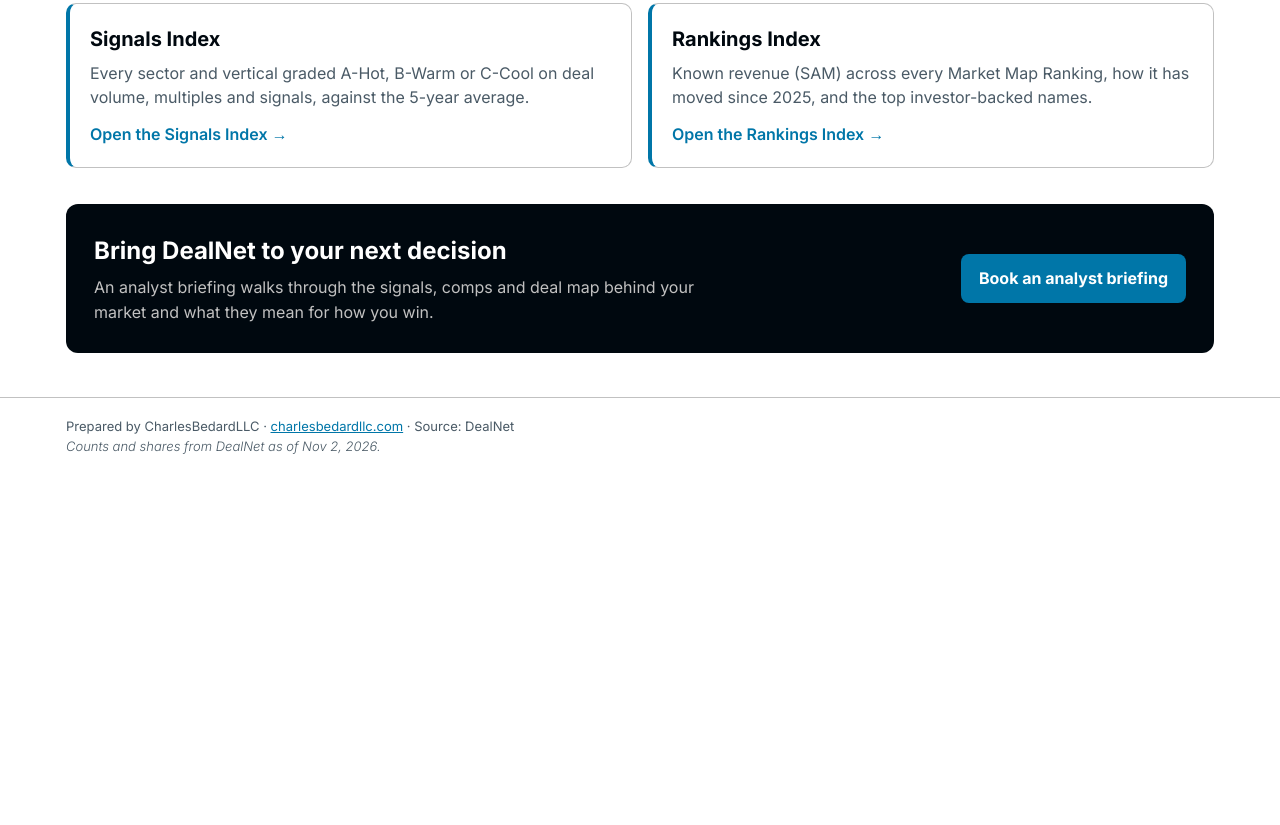
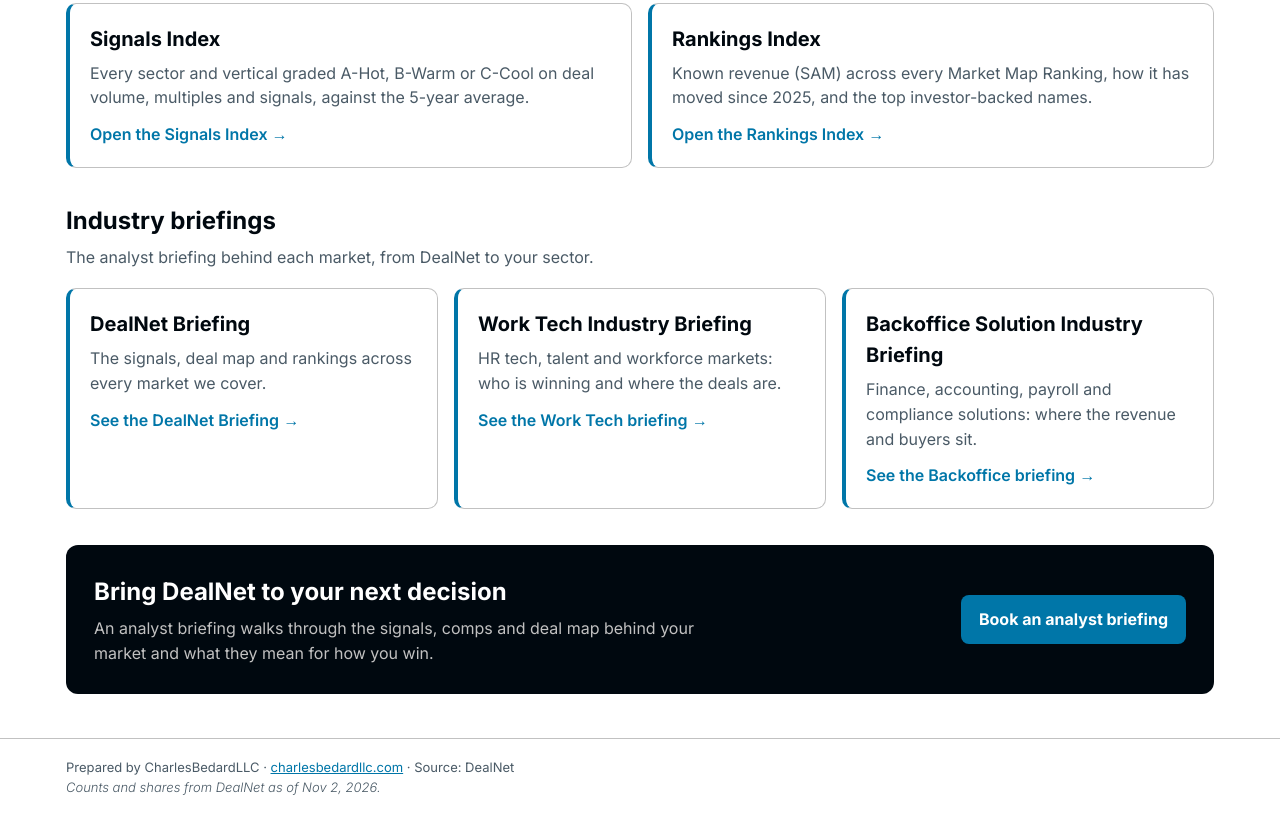
Before and after one commit to charlesbedardllc/index-site, a plain HTML site: page index.html in a window 1280 px wide. Shown: the part 2269-3094 px from the top of the page. Before the commit the page ends 2753 px from the top, so only its background shows below. Drawn offline with Linux system fonts and the light colour scheme.

Commit message:
Landing: add Industry briefings row
Three cards under Go deeper linking to the DealNet, Work Tech and
Backoffice Solution industry briefings. Existing links unchanged.

Co-Authored-By: Claude Opus 5.5 <noreply@anthropic.com>
Claude-Session: https://claude.ai/code/session_015TrPf6HGvoCN3UBuFQ23hr

```diff
--- a/index.html
+++ b/index.html
@@ -70,7 +70,8 @@ tbody tr:nth-child(even) td{background:var(--card)}
 .btn{background:#0076a8;color:#fff;text-decoration:none;font-weight:700;padding:12px 18px;border-radius:8px}
 footer{border-top:0.5px solid var(--line);margin-top:28px;padding:18px 0 28px;font-size:13px;color:var(--mut)}
 .fn{font-weight:300;font-style:italic}
-</style></head><body>
+</style><style>.cards.cards3{grid-template-columns:repeat(3,1fr)}@media(max-width:760px){.cards.cards3{grid-template-columns:1fr}}</style>
+</head><body>
 <div class="dnx-bar"><div class="dnx-in"><a class="dnx-brand" href="/"><span class="dnx-mark"><svg viewBox="0 0 24 24" width="20" height="20" fill="none" stroke="#fff" stroke-width="1.5" stroke-linecap="round" stroke-linejoin="round" aria-hidden="true"><path d="M5.5 18.5 L5.5 4.5 M5.5 18.5 L10 5.2 M5.5 18.5 L14.8 8 M5.5 18.5 L18.2 12.3 M5.5 18.5 L19.5 18.5"/><path d="M5.5 13.5 A5 5 0 0 1 10.5 18.5"/><path d="M5.5 9 A9.5 9.5 0 0 1 15 18.5"/><path d="M5.5 5 A13.5 13.5 0 0 1 19 18.5"/><circle cx="5.5" cy="18.5" r="1.5" fill="#fff" stroke="none"/><circle cx="11.8" cy="11.4" r="1.3" fill="#618b25" stroke="none"/></svg></span><span class="dnx-name">DealNet<span class="dnx-tag">M&amp;A intelligence for the market behind work</span></span></a><nav class="dnx-links" aria-label="Site"><a href="/" aria-current="page">Deals</a><a href="/signals/">Signals Index</a><a href="/rankings/">Rankings Index</a><a class="dnx-cta" href="https://www.charlesbedardllc.com/analystbriefingpreview" target="_blank" rel="noopener">Book a briefing</a></nav></div></div>
 <header class="hero"><div class="wrap">
 <span class="ed">Winter 26/27</span>
@@ -115,6 +116,13 @@ footer{border-top:0.5px solid var(--line);margin-top:28px;padding:18px 0 28px;fo
 <a class="card" href="/signals/"><h3>Signals Index</h3><p>Every sector and vertical graded A-Hot, B-Warm or C-Cool on deal volume, multiples and signals, against the 5-year average.</p><span>Open the Signals Index →</span></a>
 <a class="card" href="/rankings/"><h3>Rankings Index</h3><p>Known revenue (SAM) across every Market Map Ranking, how it has moved since 2025, and the top investor-backed names.</p><span>Open the Rankings Index →</span></a>
 </div>
+<h2 style="margin-top:34px">Industry briefings</h2>
+<p class="sub">The analyst briefing behind each market, from DealNet to your sector.</p>
+<div class="cards cards3">
+<a class="card" href="https://www.charlesbedardllc.com/dealnet-briefing" target="_blank" rel="noopener"><h3>DealNet Briefing</h3><p>The signals, deal map and rankings across every market we cover.</p><span>See the DealNet Briefing →</span></a>
+<a class="card" href="https://www.charlesbedardllc.com/worktechindustrybriefing" target="_blank" rel="noopener"><h3>Work Tech Industry Briefing</h3><p>HR tech, talent and workforce markets: who is winning and where the deals are.</p><span>See the Work Tech briefing →</span></a>
+<a class="card" href="https://www.charlesbedardllc.com/backofficesolutionindustrybriefing" target="_blank" rel="noopener"><h3>Backoffice Solution Industry Briefing</h3><p>Finance, accounting, payroll and compliance solutions: where the revenue and buyers sit.</p><span>See the Backoffice briefing →</span></a>
+</div>
 <div class="cta"><div><h2>Bring DealNet to your next decision</h2><p>An analyst briefing walks through the signals, comps and deal map behind your market and what they mean for how you win.</p></div>
 <a class="btn" href="https://www.charlesbedardllc.com/analystbriefingpreview" target="_blank" rel="noopener">Book an analyst briefing</a></div>
 </section>
```
